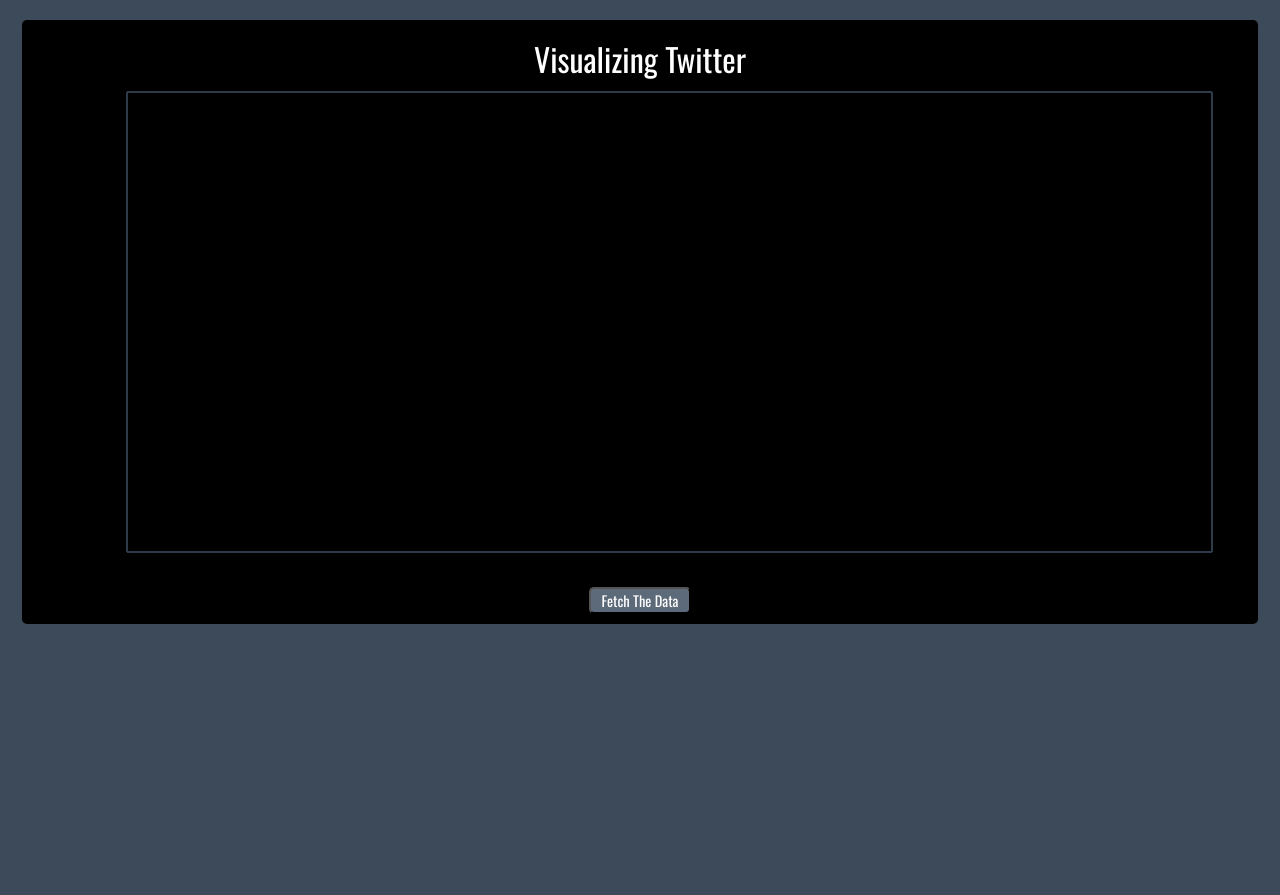
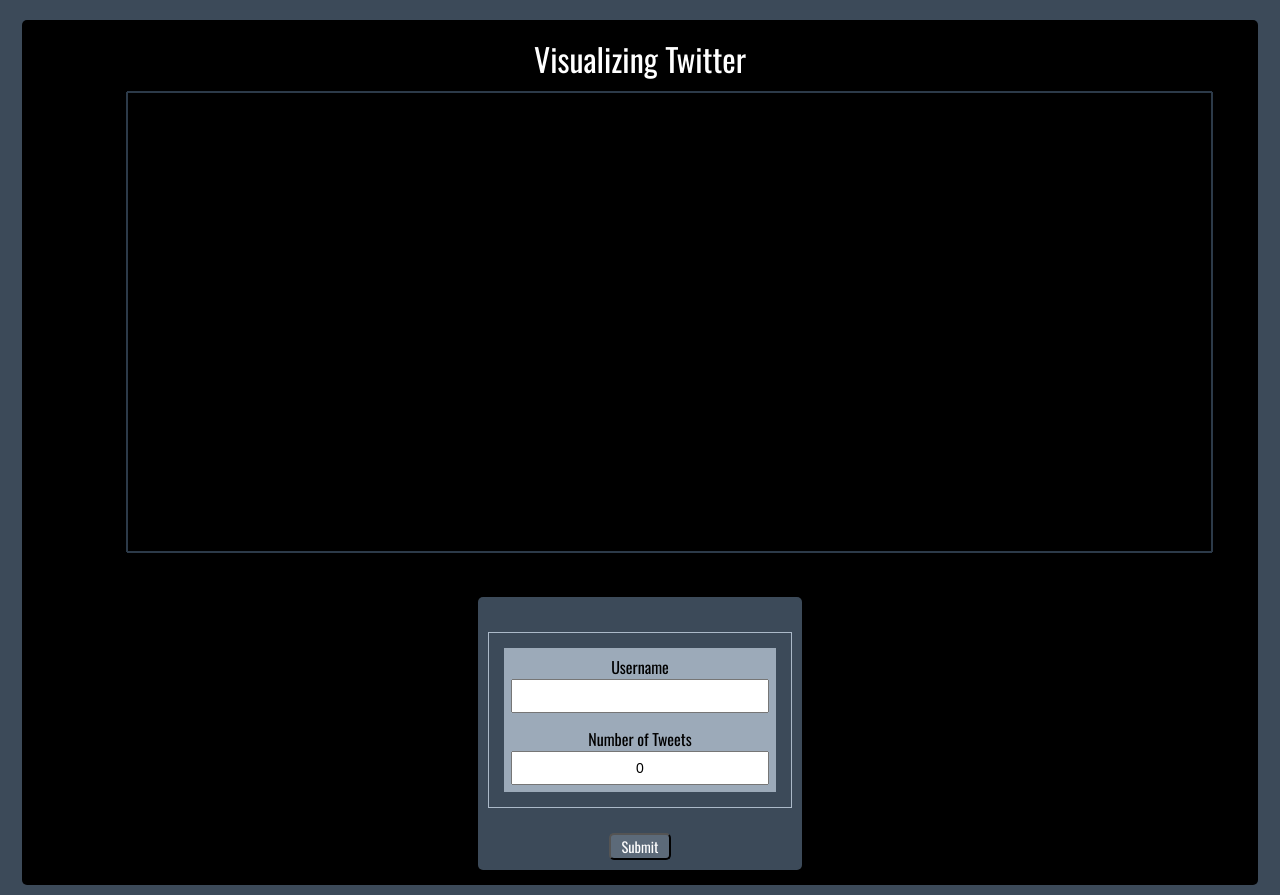
Before and after one commit to giacomo9999/remesh-twitter-210307, a React (Create React App) app in the folder rt-client/: page / in a window 1280 px wide. Before the commit the page ends 800 px from the top, so only its background shows below. Built offline with nearby package versions, Linux system fonts and the light colour scheme.

Commit message:
MVP Complete.

```diff
--- a/rt-client/src/App.js
+++ b/rt-client/src/App.js
@@ -1,6 +1,7 @@
 import { useState } from "react";
 import axios from "axios";
 import DataGraph from "./DataGraph";
+import InputPanel from "./InputPanel";
 
 function App() {
   const [tweetData, setTweetData] = useState({});
@@ -22,19 +23,16 @@ function App() {
   };
 
   const dataDisplay = dataIn
-    ? tweetData.map((entry, index) =>
-        // <li key={"tweet_" + index}>{entry.full_text.length}</li>
-        {
-          return {
-            name: index,
-            tweetLength: Math.log10(entry.full_text.length),
-            numOfHash: entry.entities.hashtags.length,
-            retweetCount: Math.log10(entry.retweet_count),
-            favoriteCount: Math.log10(entry.favorite_count),
-            userMentions: Math.log10(entry.entities.user_mentions.length),
-          };
-        }
-      )
+    ? tweetData.map((entry, index) => {
+        return {
+          name: index,
+          tweetLength: entry.full_text.length,
+          numOfHash: entry.entities.hashtags.length,
+          retweetCount: entry.retweet_count,
+          favoriteCount: entry.favorite_count,
+          userMentions: entry.entities.user_mentions.length,
+        };
+      })
     : null;
 
   console.log(dataDisplay);
@@ -45,10 +43,10 @@ function App() {
       <div className="graph-container">
         <DataGraph graphData={dataDisplay} />
       </div>
-      <button onClick={() => fetchData("techreview", 20)}>
+      {/* <button onClick={() => fetchData("techreview", 20)}>
         Fetch The Data
-      </button>
-      {/* <ul>{dataDisplay}</ul> */}
+      </button> */}
+      <InputPanel submitData={fetchData} />
     </div>
   );
 }
--- /dev/null
+++ b/rt-client/src/InputPanel.js
@@ -0,0 +1,49 @@
+import React, { Component } from "react";
+
+class InputPanel extends Component {
+  state = { username: "", numOfTweets: 0 };
+
+  handleChange = (e) => {
+    this.setState({ [e.target.name]: e.target.value });
+  };
+
+  submitForm = () => {
+    this.props.submitData(this.state.username, this.state.numOfTweets);
+  };
+
+  render() {
+    return (
+      <div className="container-inner">
+        <form className="h-form">
+          <label className="h-label">
+            Username
+            <input
+              className="h-input"
+              type="text"
+              name="username"
+              value={this.state.username}
+              onChange={this.handleChange}
+            />
+          </label>
+          <label className="h-label">
+            Number of Tweets
+            <input
+              className="h-input"
+              type="text"
+              name="numOfTweets"
+              value={this.state.numOfTweets}
+              onChange={this.handleChange}
+            />
+          </label>
+          {/* Alternate approach using "input" element: */}
+          {/* <input className="h-btn" type="button" onClick={this.submitForm} value="Submit" /> */}
+          {/* I STILL don't really get the difference between "button" and "input" submits. */}
+        </form>
+        <button onClick={this.submitForm}>Submit</button>
+        {/* <button onClick={this.props.cancel}>Cancel</button> */}
+      </div>
+    );
+  }
+}
+
+export default InputPanel;
--- a/rt-client/src/index.css
+++ b/rt-client/src/index.css
@@ -144,7 +144,7 @@ button {
 /* Form (General Use)*/
 
 .h-form {
-  width: 50%;
+  width: 100%;
   margin: 25px auto;
   /* border color 9 */
   border: 1px solid #acbac9;
```
